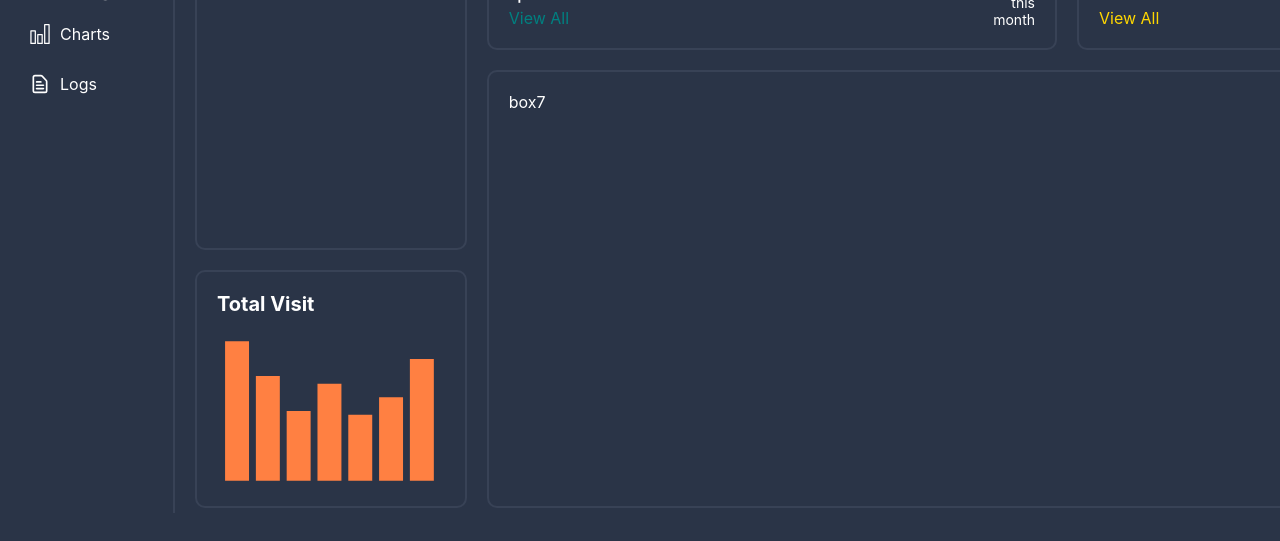
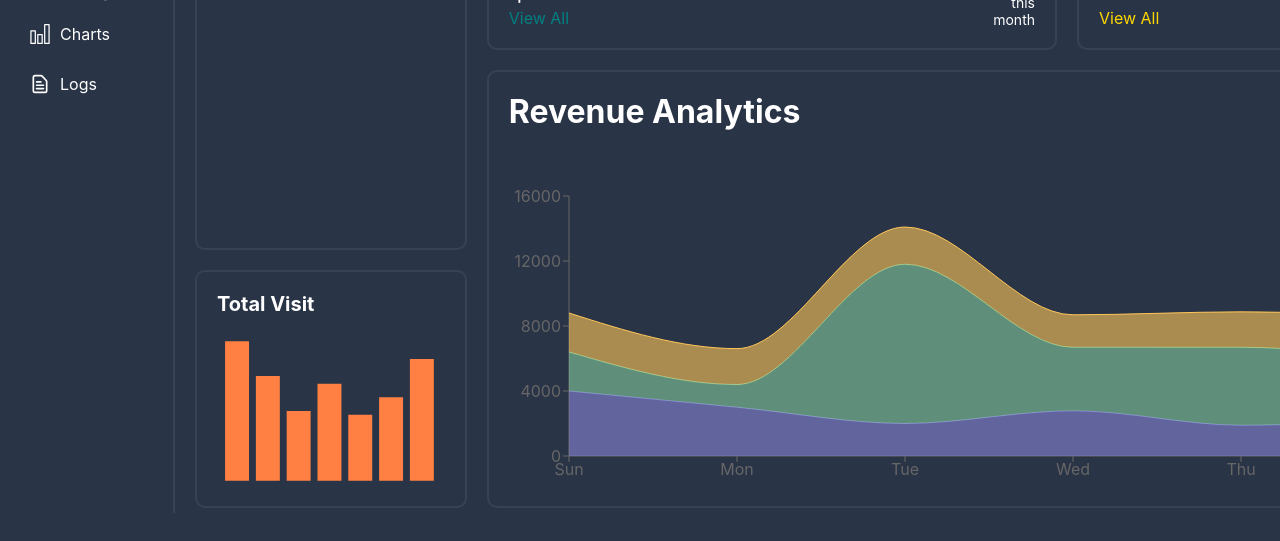
Before and after one commit to gitxAnkit/admin-dashboard, a React (Vite) app: page / in a window 1280 px wide. Shown: the part 908-1449 px from the top of the page. Built offline with nearby package versions, Linux system fonts and the light colour scheme.

Commit message:
Add revenue graph chart

```diff
--- /dev/null
+++ b/src/Components/bigChart/BigChartBox.jsx
@@ -0,0 +1,82 @@
+import React from 'react'
+import "./bigChartBox.scss"
+import { AreaChart, Area, XAxis, YAxis, CartesianGrid, Tooltip, ResponsiveContainer } from 'recharts';
+
+const data = [
+  {
+    name: "Sun",
+    books: 4000,
+    clothes: 2400,
+    electronic: 2400,
+  },
+  {
+    name: "Mon",
+    books: 3000,
+    clothes: 1398,
+    electronic: 2210,
+  },
+  {
+    name: "Tue",
+    books: 2000,
+    clothes: 9800,
+    electronic: 2290,
+  },
+  {
+    name: "Wed",
+    books: 2780,
+    clothes: 3908,
+    electronic: 2000,
+  },
+  {
+    name: "Thu",
+    books: 1890,
+    clothes: 4800,
+    electronic: 2181,
+  },
+  {
+    name: "Fri",
+    books: 2390,
+    clothes: 3800,
+    electronic: 2500,
+  },
+  {
+    name: "Sat",
+    books: 3490,
+    clothes: 4300,
+    electronic: 2100,
+  },
+];
+
+const BigChartBox = () => {
+  return (
+    <div className='bigChartBox'>
+        <h1>Revenue Analytics</h1>
+        <div className="chart">
+
+            <ResponsiveContainer width="99%" height="100%">
+              <AreaChart
+                data={data}
+                margin={{
+                  top: 10,
+                  right: 30,
+                  left: 0,
+                  bottom: 0,
+                }}
+              >
+                <XAxis dataKey="name" />
+                <YAxis />
+                <Tooltip
+                 position={{y:100}}
+                  />
+                <Area type="monotone" dataKey="books" stackId="1" stroke="#8884d8" fill="#8884d8" />
+                <Area type="monotone" dataKey="clothes" stackId="1" stroke="#82ca9d" fill="#82ca9d" />
+                <Area type="monotone" dataKey="electronic" stackId="1" stroke="#ffc658" fill="#ffc658" />
+              </AreaChart>
+            </ResponsiveContainer>
+
+        </div>
+    </div>
+  )
+}
+
+export default BigChartBox
--- /dev/null
+++ b/src/Components/bigChart/bigChartBox.scss
@@ -0,0 +1,12 @@
+.bigChartBox{
+    width: 100%;
+    height: 100%;
+    display: flex;
+    flex-direction: column;
+    justify-content: space-between;
+
+    .chart{
+        width: 100%;
+        height: 300px;
+    }
+}
--- a/src/pages/home/Home.jsx
+++ b/src/pages/home/Home.jsx
@@ -4,22 +4,24 @@
 import ChartBox from '../../Components/chartBox/ChartBox';
 import BarChartBox from '../../Components/barChartBox/BarChartBox';
 import PieChartBox from '../../Components/pieChart/PieChartBox';
+import BigChartBox from '../../Components/bigChart/BigChartBox';
 import { chartBoxConversion,
         chartBoxProduct,
         chartBoxRevenue,
         chartBoxUser,
         barChartBoxVisit,
         barChartBoxRevenue} from '../../data';
+
 const Home = () => {
   return (
     <div className='home'>
       <div className="box box1"> <TopBox /> </div>
-      <div className="box box2"><ChartBox{... chartBoxUser}/></div>
+      <div className="box box2"><ChartBox {... chartBoxUser}/></div>
       <div className="box box3"><ChartBox {...chartBoxProduct}/> </div>
       <div className="box box4"><PieChartBox /></div>
       <div className="box box5"> <ChartBox {...chartBoxRevenue}/></div>
       <div className="box box6"> <ChartBox {...chartBoxConversion}/></div>
-      <div className="box box7">box7</div>
+      <div className="box box7"><BigChartBox /></div>
       <div className="box box8"><BarChartBox {...barChartBoxVisit} /></div>
       <div className="box box9"><BarChartBox {...barChartBoxRevenue} /> </div>
     </div>
```
